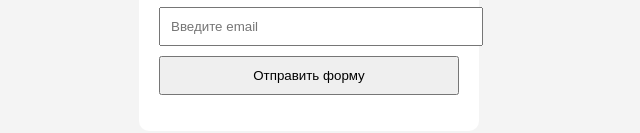
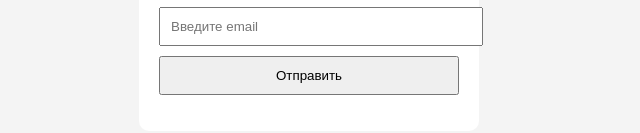
Before and after one commit to BigRoller/lab11, a website: page index.html in a window 1280 px wide. Shown: the part 289-422 px from the top of the page, 331-971 px from the left. Drawn offline with Linux system fonts and the light colour scheme.

Commit message:
Fixed tests

```diff
--- a/index.html
+++ b/index.html
@@ -17,7 +17,7 @@
             <input type="email" id="email" placeholder="Введите email" required>
 
             <button type="submit" id="submitBtn">
-                Отправить форму
+                Отправить
             </button>
         </form>
 
```
